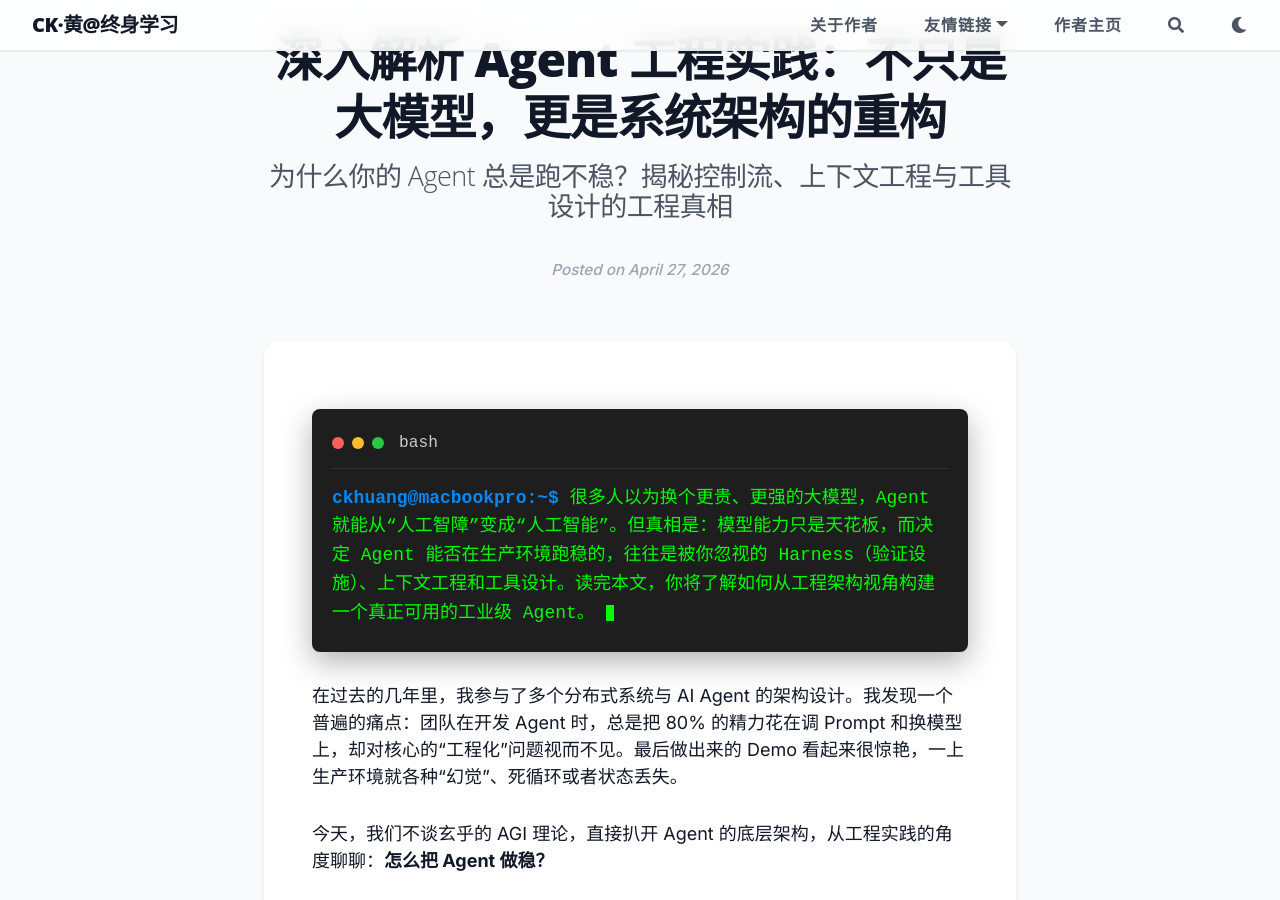
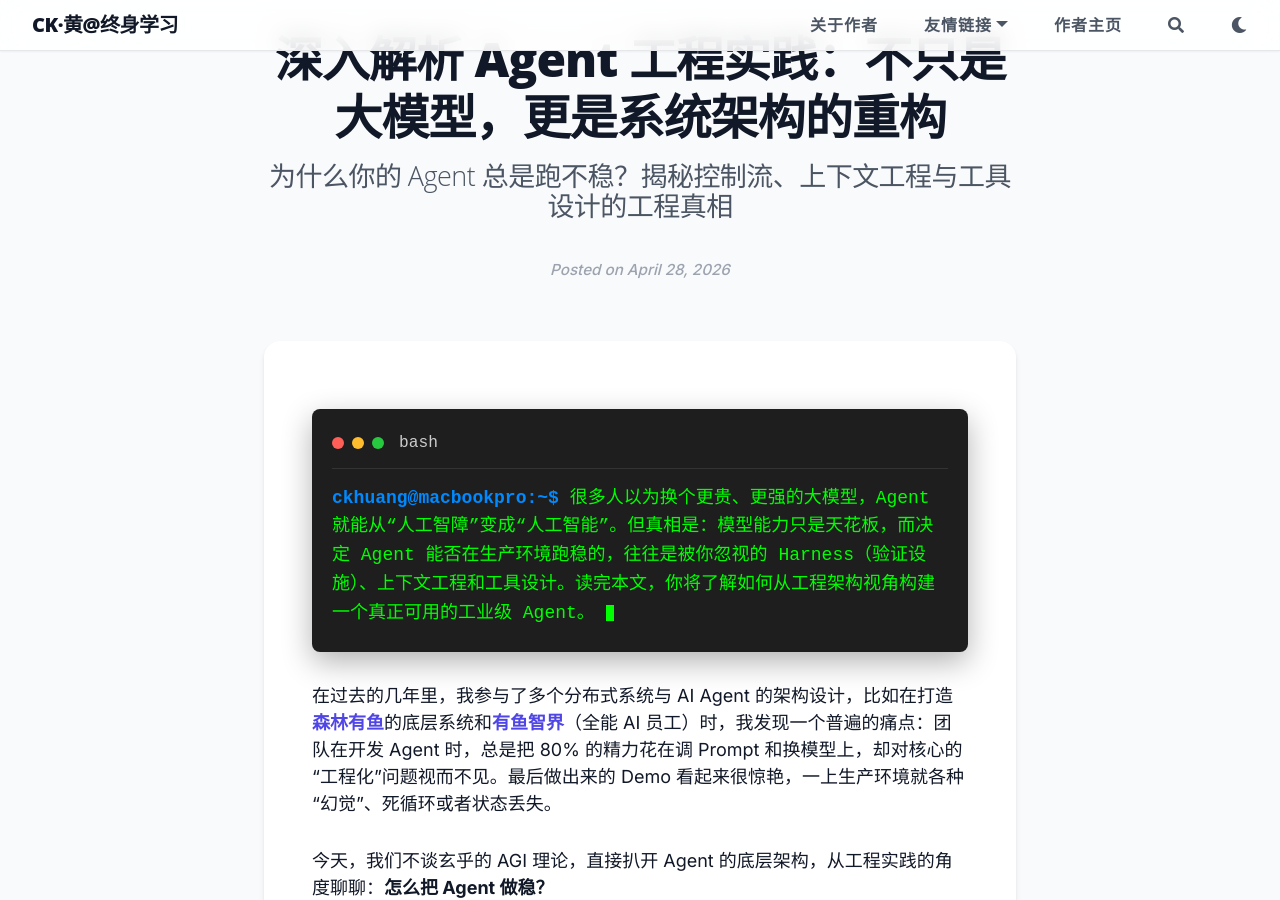
Before and after one commit to CKAtGitHub/ckatgithub.github.io, a Jekyll site: the page built from _posts/2026-04-28-agent-engineering-practice.md, in a window 1280 px wide and 900 px high, scrolled down 196 px. Built offline with Jekyll 4.4.1, drawn with Linux system fonts in a browser that asks for light colours; nearby versions of some CDN libraries; comment, search, counter and statistics services are not loaded; some of the changed text lies outside the part shown.

Commit message:
feat(seo): 增强网站和博客的SEO与GEO优化
- 在全局配置中添加网站核心关键词，用于SEO/GEO
- 修改模板以动态合并页面级和全局关键词到meta标签
- 更新博客文章，添加keywords字段并植入品牌链接
- 更新博客生成器技能文档，明确SEO/GEO优化规范

```diff
--- a/_config.yml
+++ b/_config.yml
@@ -95,8 +95,8 @@
 # Add a search button to the navbar
 post_search: true
 
-# The keywords to associate with your website, for SEO purposes
-#keywords: "my,list,of,keywords"
+# The keywords to associate with your website, for SEO/GEO purposes
+keywords: "森林有鱼, 有鱼智界, CK·黄, 终身学习, AI员工, AI, 人工智能, 技术分享"
 
 # --- Colours / background image --- #
 
--- a/_includes/head.html
+++ b/_includes/head.html
@@ -36,8 +36,11 @@
   <meta name="theme-color" content="{{ site.mobile-theme-col }}">
   {% endif %}
 
-  {% if site.keywords %}
-  <meta name="keywords" content="{{ site.keywords }}">
+  <!-- 动态合并页面级关键字和网站全局关键字，以增强单篇博客的 SEO 和 GEO 表现 -->
+  {% capture page_keywords %}{% if page.keywords %}{{ page.keywords | join: ', ' }}{% elsif page.tags %}{{ page.tags | join: ', ' }}{% endif %}{% endcapture %}
+  {% assign page_keywords = page_keywords | strip %}
+  {% if page_keywords != "" or site.keywords %}
+  <meta name="keywords" content="{% if page_keywords != "" %}{{ page_keywords }}{% if site.keywords %}, {% endif %}{% endif %}{{ site.keywords }}">
   {% endif %}
 
   {% if site.rss-description %}
--- a/_posts/2026-04-28-agent-engineering-practice.md
+++ b/_posts/2026-04-28-agent-engineering-practice.md
@@ -2,8 +2,9 @@
 layout: post
 title: "深入解析 Agent 工程实践：不只是大模型，更是系统架构的重构"
 subtitle: "为什么你的 Agent 总是跑不稳？揭秘控制流、上下文工程与工具设计的工程真相"
-date: 2026-04-28 10:00:00 +0800
+date: 2026-04-28 17:00:00 +0800
 tags: [AI Agent, 架构设计, 最佳实践, LLM]
+keywords: "AI Agent, 架构设计, 最佳实践, LLM, 森林有鱼, 有鱼智界, CK·黄, 终身学习, AI员工, AI, 人工智能, 技术分享"
 comments: true
 ---
 
@@ -21,7 +22,7 @@
     </div>
 </div>
 
-在过去的几年里，我参与了多个分布式系统与 AI Agent 的架构设计。我发现一个普遍的痛点：团队在开发 Agent 时，总是把 80% 的精力花在调 Prompt 和换模型上，却对核心的“工程化”问题视而不见。最后做出来的 Demo 看起来很惊艳，一上生产环境就各种“幻觉”、死循环或者状态丢失。
+在过去的几年里，我参与了多个分布式系统与 AI Agent 的架构设计，比如在打造**[森林有鱼](https://iyouyu.tech/)**的底层系统和**[有鱼智界](https://zhijie.iyouyu.tech/)**（全能 AI 员工）时，我发现一个普遍的痛点：团队在开发 Agent 时，总是把 80% 的精力花在调 Prompt 和换模型上，却对核心的“工程化”问题视而不见。最后做出来的 Demo 看起来很惊艳，一上生产环境就各种“幻觉”、死循环或者状态丢失。
 
 今天，我们不谈玄乎的 AGI 理论，直接扒开 Agent 的底层架构，从工程实践的角度聊聊：**怎么把 Agent 做稳？**
 
```
Also changed, not shown: _posts/2026-04-28-claude-code-engineering-design-practice.md (+2 -1 lines), .trae/skills/blog-generator/SKILL.md.
